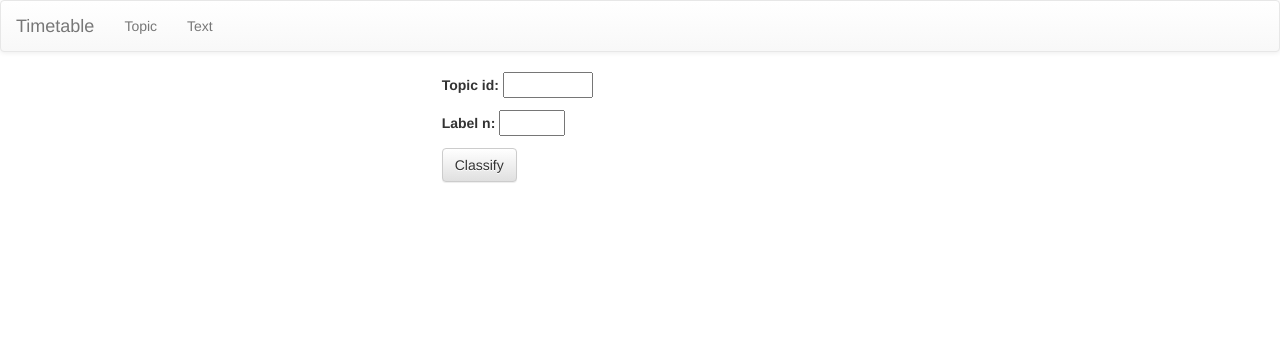
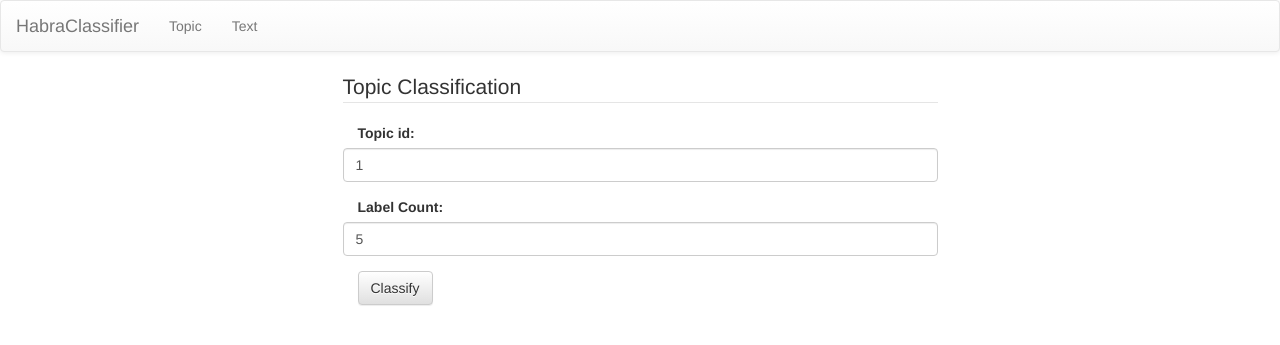
Before and after one commit to AlexFridman/HabraClassifierFrontend, a Django app: page / in a window 1280 px wide. Shown: the top 345 px of the page. Run offline with Django 3.2, Linux system fonts and the light colour scheme; some libraries are stand-ins or nearby versions.

Commit message:
Change html markup

```diff
--- a/templates/app/master.html
+++ b/templates/app/master.html
@@ -32,7 +32,7 @@
                 <span class="icon-bar"></span>
                 <span class="icon-bar"></span>
             </button>
-            <a class="navbar-brand" href="{% url 'homepage' %}">Timetable</a>
+            <a class="navbar-brand" href="{% url 'homepage' %}">HabraClassifier</a>
         </div>
 
         <!-- Collect the nav links, forms, and other content for toggling -->
--- a/templates/app/topic_classification.html
+++ b/templates/app/topic_classification.html
@@ -5,17 +5,39 @@
 {% endblock %}
 
 {% block content %}
-    <div class="row">
-        <div class="col-md-4">
+
+        <div class="col-md-3">
         </div>
-        <div class="col-md-4">
-            <form action="{% url 'topic_classification' %}" method="post" role="form" class="form-inline">
-                {{ form.as_p }}
-                <button type="submit" class="btn btn-default">Classify</button>
-                {% csrf_token %}
+        <div class="col-md-6">
+            <form action="{% url 'topic_classification' %}" method="post" role="form" class="form">
+                <legend>Topic Classification</legend>
+                <fieldset>
+                    <div class="form-group">
+                        <label class="col-md-4 control-label" for="id_topic_id">Topic id:</label>
+                        <input id="id_topic_id" max="300000" min="1" name="topic_id" type="number" value="1"
+                               class="form-control input-md" required="true">
+                    </div>
+
+                    <div class="form-group">
+                        <label class="col-md-4 control-label" for="id_label_n">Label Count:</label>
+                        <input id="id_label_n" max="100" min="1" name="label_n" type="number" value="5"
+                               class="form-control input-md" required="true">
+                    </div>
+
+                    <div class="form-group">
+                        <div class="col-md-4">
+                            <button type="submit" class="btn btn-default">Classify</button>
+                        </div>
+                    </div>
+
+                    {% csrf_token %}
+
+                </fieldset>
+{#                {{ form.as_p }}#}
+{#                <button type="submit" class="btn btn-default">Classify</button>#}
+{#                {% csrf_token %}#}
             </form>
         </div>
-        <div class="col-md-4">
+        <div class="col-md-3">
         </div>
-    </div>
 {% endblock %}
```
Also changed, not shown: templates/app/result.html (+8 -6 lines), templates/app/text_classification.html (+37 -9 lines).
